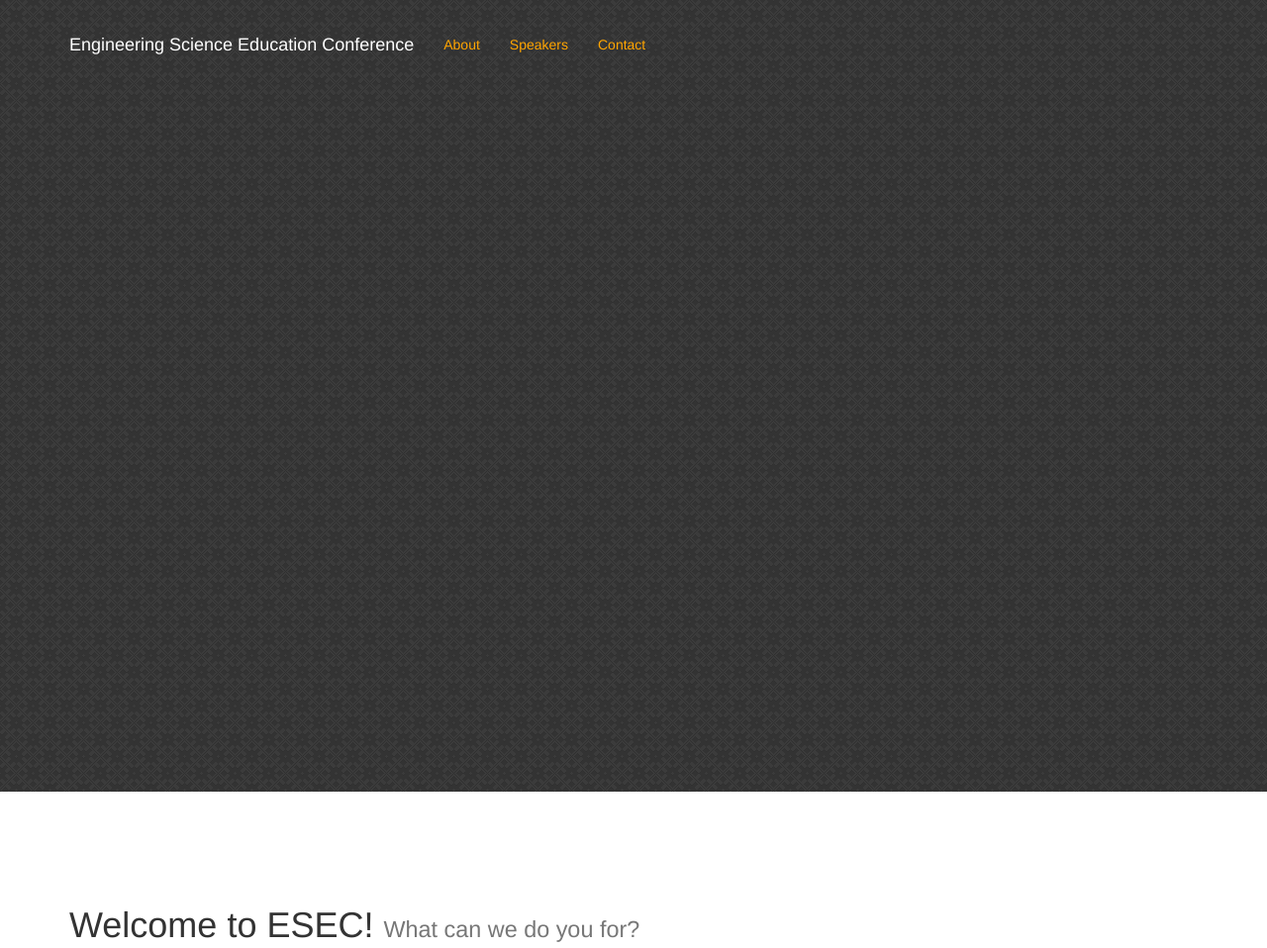
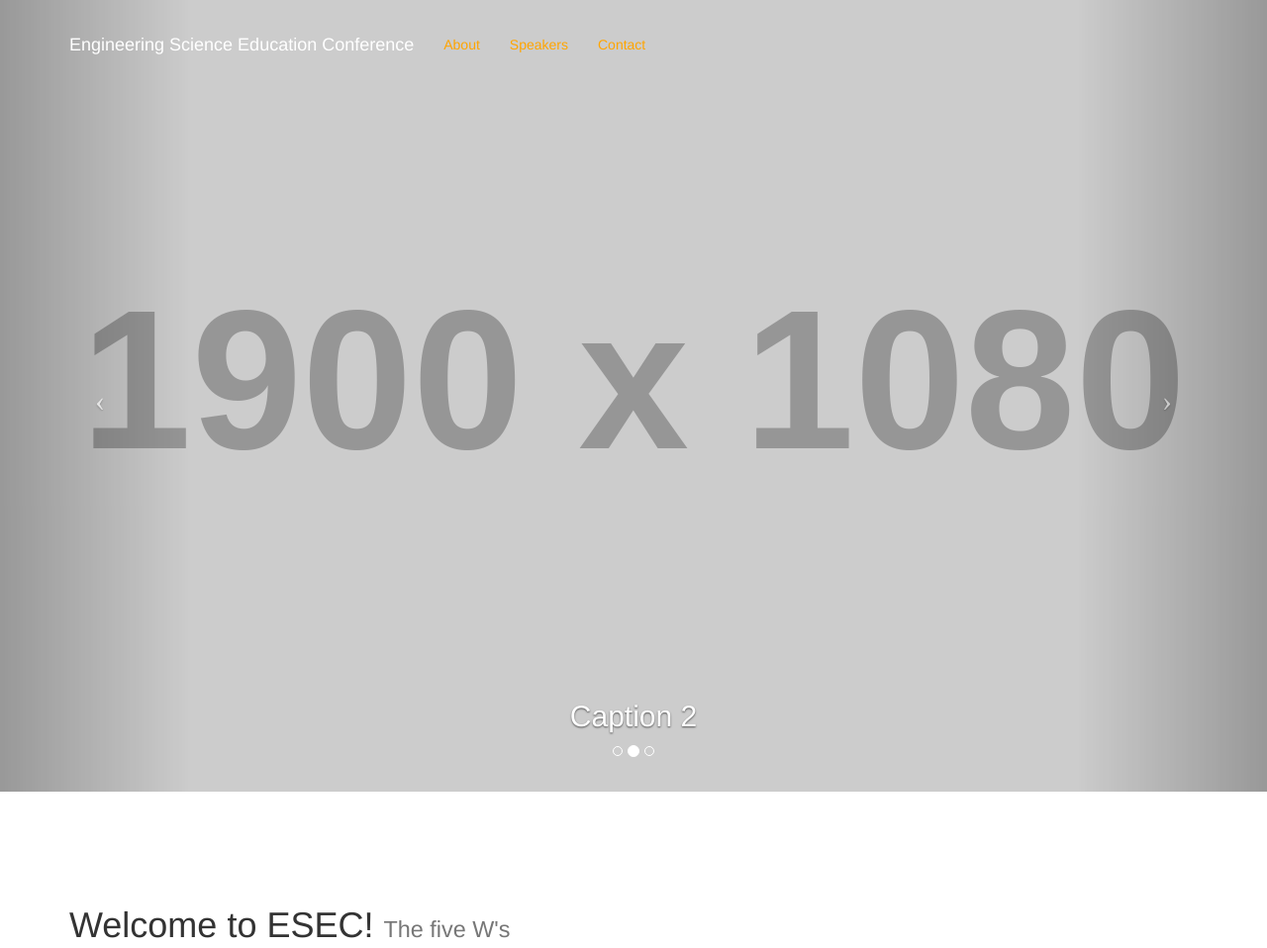
Before and after one commit to njxylrzgd/esec, a plain HTML site: page static/index.html in a window 1280 px wide. Shown: the top 958 px of the page at 99% size. Drawn offline with nearby package versions, Linux system fonts and the light colour scheme; placeholder pictures from the web are drawn by us.

Commit message:
Carousel added to page top

```diff
--- /dev/null
+++ b/static/css/full-slider.css
@@ -0,0 +1,36 @@
+/*!
+ * Start Bootstrap - Full Slider HTML Template (http://startbootstrap.com)
+ * Code licensed under the Apache License v2.0.
+ * For details, see http://www.apache.org/licenses/LICENSE-2.0.
+ */
+
+html,
+body {
+    height: 100%;
+}
+
+.carousel,
+.item,
+.active {
+    height: 100%;
+}
+
+.carousel-inner {
+    height: 100%;
+}
+
+/* Background images are set within the HTML using inline CSS, not here */
+
+.fill {
+    width: 100%;
+    height: 100%;
+    background-position: center;
+    -webkit-background-size: cover;
+    -moz-background-size: cover;
+    background-size: cover;
+    -o-background-size: cover;
+}
+
+footer {
+    margin: 50px 0;
+}
--- a/static/index.html
+++ b/static/index.html
@@ -4,9 +4,12 @@
       <link rel="stylesheet" type="text/css" href="https://maxcdn.bootstrapcdn.com/bootstrap/3.3.5/css/bootstrap.min.css" />
       <script type="text/javascript" src="https://ajax.googleapis.com/ajax/libs/angularjs/1.3.15/angular.min.js"></script>
       <link rel="stylesheet" type="text/css" href="css/scrolling-nav.css" />
+      <link rel="stylesheet" type="text/css" href="css/full-slider.css" />
       <script type="text/javascript" src="js/app.js"></script>
       <!-- jQuery -->
       <script src="lib/jquery.js"></script>
+
+      <script type="text/javascript" src="js/bootstrap.min.js"></script>
 
       <!-- Scrolling Nav JavaScript -->
       <script src="lib/jquery.easing.min.js"></script>
@@ -48,13 +51,55 @@
          </div>
          <!-- /.container -->
       </nav>
-      <section class="panel-body" style="height:100%; padding-top:120px; background-image:url(image/dark_embroidery.png);">
 
-      </section>
+      <!-- Full Page Image Background Carousel Header -->
+      <header id="myCarousel" class="carousel slide">
+         <!-- Indicators -->
+         <ol class="carousel-indicators">
+            <li data-target="#myCarousel" data-slide-to="0" class="active"></li>
+            <li data-target="#myCarousel" data-slide-to="1"></li>
+            <li data-target="#myCarousel" data-slide-to="2"></li>
+         </ol>
+
+         <!-- Wrapper for Slides -->
+         <div class="carousel-inner">
+            <div class="item active">
+               <!-- Set the first background image using inline CSS below. -->
+               <div class="fill" style="background-image:url('http://placehold.it/1900x1080&text=Slide One');"></div>
+               <div class="carousel-caption">
+                  <h2>Caption 1</h2>
+               </div>
+            </div>
+            <div class="item">
+               <!-- Set the second background image using inline CSS below. -->
+               <div class="fill" style="background-image:url('http://placehold.it/1900x1080&text=Slide Two');"></div>
+               <div class="carousel-caption">
+                  <h2>Caption 2</h2>
+               </div>
+            </div>
+            <div class="item">
+                  <!-- Set the third background image using inline CSS below. -->
+               <div class="fill" style="background-image:url('http://placehold.it/1900x1080&text=Slide Three');"></div>
+               <div class="carousel-caption">
+                  <h2>Caption 3</h2>
+               </div>
+            </div>
+         </div>
+
+         <!-- Controls -->
+         <a class="left carousel-control" href="#myCarousel" data-slide="prev">
+         <span class="icon-prev"></span>
+         </a>
+         <a class="right carousel-control" href="#myCarousel" data-slide="next">
+            <span class="icon-next"></span>
+         </a>
+
+      </header>
+
       <section id="about" class="about-section">
             <section class="container">
                <div class="page-header">
-                  <h1>Welcome to ESEC! <small>What can we do you for?</small></h1>
+                  <h1>Welcome to ESEC! <small>The five W's</small></h1>
                </div>
             </section>
       </section>
@@ -80,7 +125,7 @@
                         <ul class="list-group" >
                            <li class="list-group-item" ng-repeat="(index, speaker) in ESEC.speakers" ng-show="panel.isSelected(index)" style="height:775px;">
                               <h3>
-                                 <a href={{speaker.url}} target="_blank">{{speaker.name}} </a>
+                                 <a href={{speaker.url}} target="_blank">{{speaker.name}}</a>
                                  <em class="pull-right">{{speaker.provenance}}</em>
                               </h3>
                               <h4>{{speaker.option}} Speaker</h4>
@@ -88,6 +133,8 @@
                               <h4 style="color:darkblue;">{{speaker.school}}</h4>
                               <br>
                               <p ng-repeat="para in speaker.description">{{para}}</p>
+                              <br>
+                              <a href={{speaker.url}} target="_blank">Website</a>
                            </li>
                         </ul>
                      </div>
@@ -97,4 +144,11 @@
          </div>
       </section>
    </body>
+
+   <script>
+      <!-- Script to Activate the Carousel -->
+      $('.carousel').carousel({
+         interval: 5000 //changes the speed
+      })
+   </script>
 </html>
```
